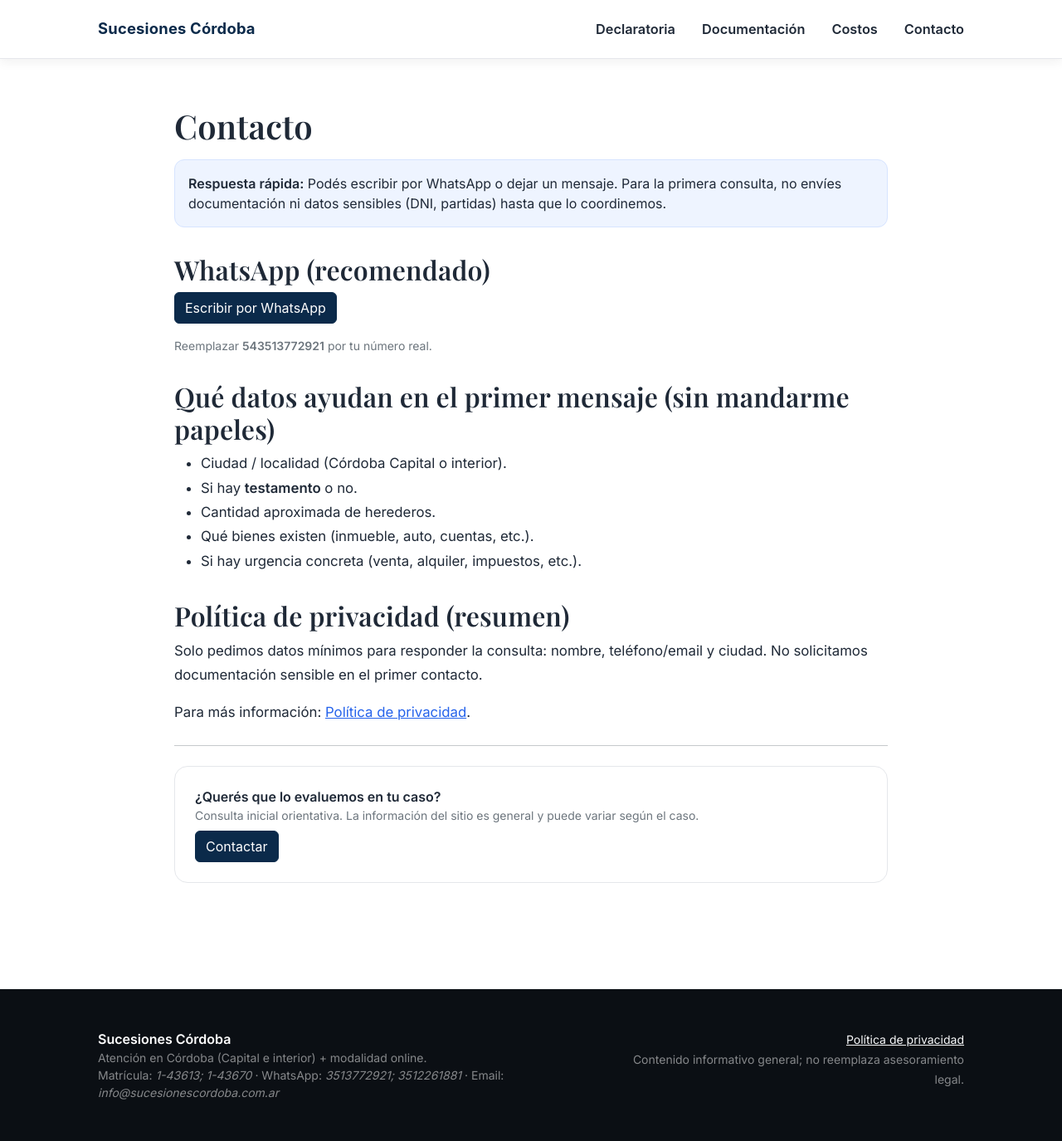
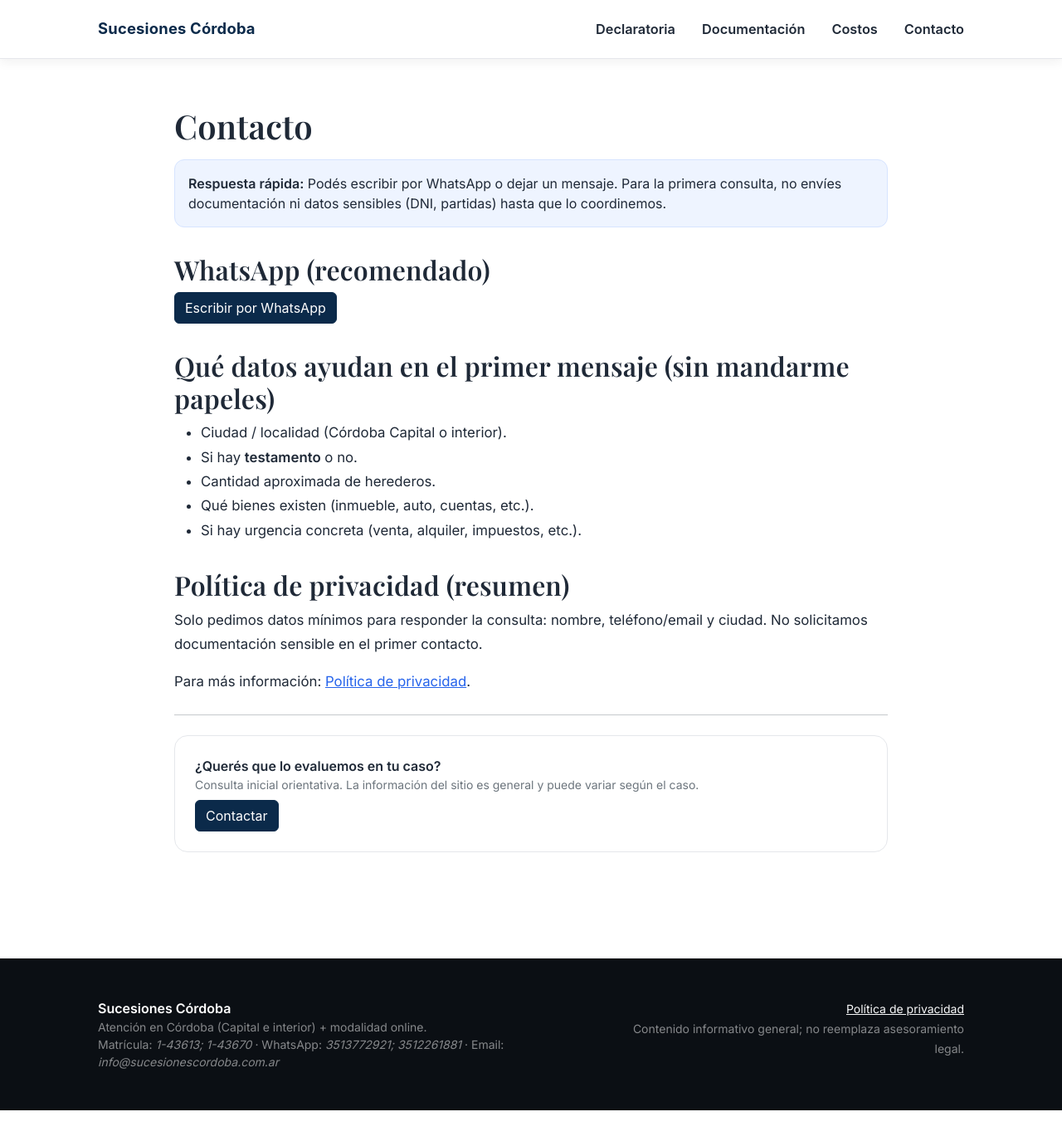
Before and after one commit to Elitedomainsx/sucesionescordoba, a Jekyll site: the page built from contacto.md, in a window 1280 px wide and 1375 px high. Shown: the whole window at 83% size. Built offline with Jekyll 4.4.1, drawn with Linux system fonts in a browser that asks for light colours.

Commit message:
Update contacto.md

```diff
--- a/contacto.md
+++ b/contacto.md
@@ -8,8 +8,6 @@ quick: "Podés escribir por WhatsApp o dejar un mensaje. Para la primera consult
 ## WhatsApp (recomendado)
 
 <a class="btn btn-primary" href="https://wa.me/543513772921?text=Hola%2C%20quiero%20consultar%20por%20una%20sucesi%C3%B3n%20en%20C%C3%B3rdoba.%20%C2%BFPodemos%20coordinar%20una%20consulta%20inicial%3F" target="_blank" rel="noopener">Escribir por WhatsApp</a>
-
-<div class="small text-muted mt-2">Reemplazar <strong>543513772921</strong> por tu número real.</div>
 
 ## Qué datos ayudan en el primer mensaje (sin mandarme papeles)
 
```
